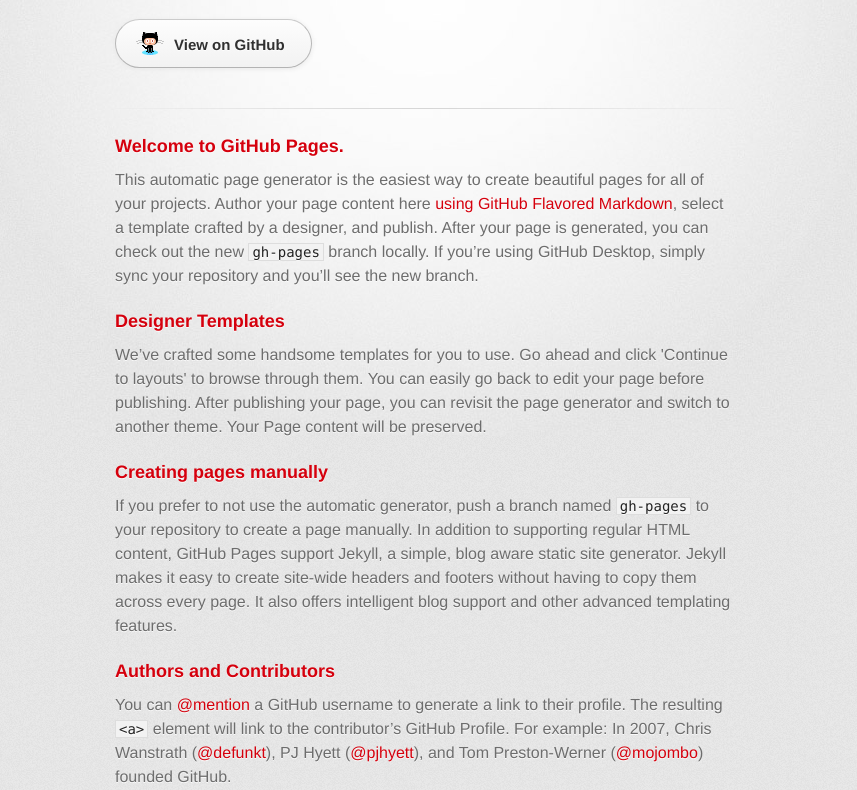
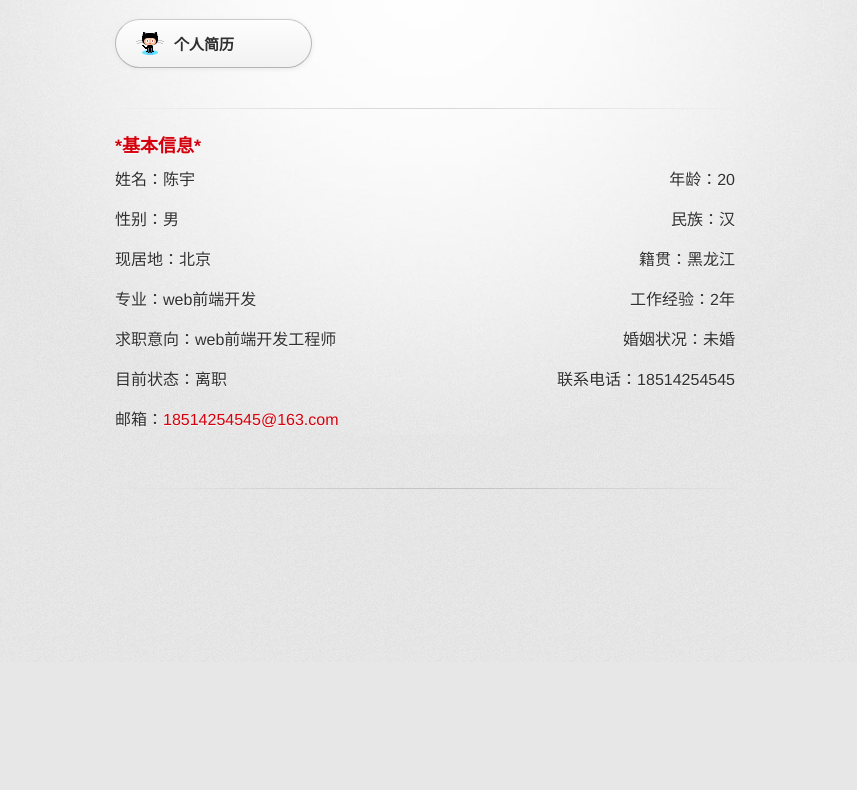
Before and after one commit to 446550937/446550937.github.io, a plain HTML site: page index.html in a window 1280 px wide. Shown: the part 138-928 px from the top of the page, without its empty margins (215-1072 px from the left). After the commit the page ends 800 px from the top, so only its background shows below. Drawn offline with Linux system fonts and the light colour scheme; a web font is replaced by a local one.

Commit message:
modi index

```diff
--- a/index.html
+++ b/index.html
@@ -3,6 +3,7 @@
   <head>
     <meta charset='utf-8'>
     <meta http-equiv="X-UA-Compatible" content="chrome=1">
+    <meta name="viewport" content="width=device-width, user-scalable=no, initial-scale=1.0, maximum-scale=1.0, minimum-scale=1.0">
     <link href='https://fonts.googleapis.com/css?family=Chivo:900' rel='stylesheet' type='text/css'>
     <link rel="stylesheet" type="text/css" href="stylesheets/stylesheet.css" media="screen">
     <link rel="stylesheet" type="text/css" href="stylesheets/github-dark.css" media="screen">
@@ -11,6 +12,24 @@
     <script src="//html5shiv.googlecode.com/svn/trunk/html5.js"></script>
     <![endif]-->
     <title>446550937.GitHub.io by 446550937</title>
+    <style>
+		.myInform{
+			width: 100%;
+			height: auto;
+		}
+		.list{
+			width: 100%;
+			height:40px;
+
+		}
+		.left{
+			float: left;
+		}
+		.right{
+			float: right;
+
+		}
+    </style>
   </head>
 
   <body>
@@ -18,45 +37,77 @@
       <div class="inner">
 
         <header>
-          <h1>446550937.GitHub.io</h1>
+          <h1>陈宇</h1>
           <h2>个人站</h2>
         </header>
 
         <section id="downloads" class="clearfix">
-          <a href="https://github.com/446550937" id="view-on-github" class="button"><span>View on GitHub</span></a>
+          <a href="#" id="view-on-github" class="button"><span>个人简历</span></a>
         </section>
 
         <hr>
 
         <section id="main_content">
-          <h3>
-<a id="welcome-to-github-pages" class="anchor" href="#welcome-to-github-pages" aria-hidden="true"><span aria-hidden="true" class="octicon octicon-link"></span></a>Welcome to GitHub Pages.</h3>
-
-<p>This automatic page generator is the easiest way to create beautiful pages for all of your projects. Author your page content here <a href="https://guides.github.com/features/mastering-markdown/">using GitHub Flavored Markdown</a>, select a template crafted by a designer, and publish. After your page is generated, you can check out the new <code>gh-pages</code> branch locally. If you’re using GitHub Desktop, simply sync your repository and you’ll see the new branch.</p>
-
-<h3>
-<a id="designer-templates" class="anchor" href="#designer-templates" aria-hidden="true"><span aria-hidden="true" class="octicon octicon-link"></span></a>Designer Templates</h3>
-
-<p>We’ve crafted some handsome templates for you to use. Go ahead and click 'Continue to layouts' to browse through them. You can easily go back to edit your page before publishing. After publishing your page, you can revisit the page generator and switch to another theme. Your Page content will be preserved.</p>
-
-<h3>
-<a id="creating-pages-manually" class="anchor" href="#creating-pages-manually" aria-hidden="true"><span aria-hidden="true" class="octicon octicon-link"></span></a>Creating pages manually</h3>
-
-<p>If you prefer to not use the automatic generator, push a branch named <code>gh-pages</code> to your repository to create a page manually. In addition to supporting regular HTML content, GitHub Pages support Jekyll, a simple, blog aware static site generator. Jekyll makes it easy to create site-wide headers and footers without having to copy them across every page. It also offers intelligent blog support and other advanced templating features.</p>
-
-<h3>
-<a id="authors-and-contributors" class="anchor" href="#authors-and-contributors" aria-hidden="true"><span aria-hidden="true" class="octicon octicon-link"></span></a>Authors and Contributors</h3>
-
-<p>You can <a href="https://help.github.com/articles/basic-writing-and-formatting-syntax/#mentioning-users-and-teams" class="user-mention">@mention</a> a GitHub username to generate a link to their profile. The resulting <code>&lt;a&gt;</code> element will link to the contributor’s GitHub Profile. For example: In 2007, Chris Wanstrath (<a href="https://github.com/defunkt" class="user-mention">@defunkt</a>), PJ Hyett (<a href="https://github.com/pjhyett" class="user-mention">@pjhyett</a>), and Tom Preston-Werner (<a href="https://github.com/mojombo" class="user-mention">@mojombo</a>) founded GitHub.</p>
-
-<h3>
-<a id="support-or-contact" class="anchor" href="#support-or-contact" aria-hidden="true"><span aria-hidden="true" class="octicon octicon-link"></span></a>Support or Contact</h3>
-
-<p>Having trouble with Pages? Check out our <a href="https://help.github.com/pages">documentation</a> or <a href="https://github.com/contact">contact support</a> and we’ll help you sort it out.</p>
+         	<div class="myInform">
+         		<h3>*基本信息*</h3>
+         		<h5 class="list">
+         			<span class="left">
+         				姓名：陈宇
+         			</span>
+         			<span class="right">
+         				年龄：20
+         			</span>
+         		</h5>
+         		<h5 class="list">
+         			<span class="left">
+         				性别：男
+         			</span>
+         			<span class="right">
+         				民族：汉
+         			</span>
+         		</h5>
+         		<h5 class="list">
+         			<span class="left">
+         				现居地：北京
+         			</span>
+         			<span class="right">
+         				籍贯：黑龙江
+         			</span>
+         		</h5>
+         		<h5 class="list">
+         			<span class="left">
+         				专业：web前端开发
+         			</span>
+         			<span class="right">
+         				工作经验：2年
+         			</span>
+         		</h5>
+         		<h5 class="list">
+         			<span class="left">
+         				求职意向：web前端开发工程师
+         			</span>
+         			<span class="right">
+         				婚姻状况：未婚
+         			</span>
+         		</h5>
+         		<h5 class="list">
+         			<span class="left">
+         				目前状态：离职
+         			</span>
+         			<span class="right">
+         				联系电话：18514254545
+         			</span>
+         		</h5>
+         		<h5 class="list">
+         			<span class="left">
+         				邮箱：<a href="http://mail.163.com/">18514254545@163.com</a>
+         			</span>
+         		</h5>
+         	</div>
         </section>
 
         <footer>
-          This page was generated by <a href="https://pages.github.com">GitHub Pages</a>. Tactile theme by <a href="https://twitter.com/jasonlong">Jason Long</a>.
+
         </footer>
 
 
```
